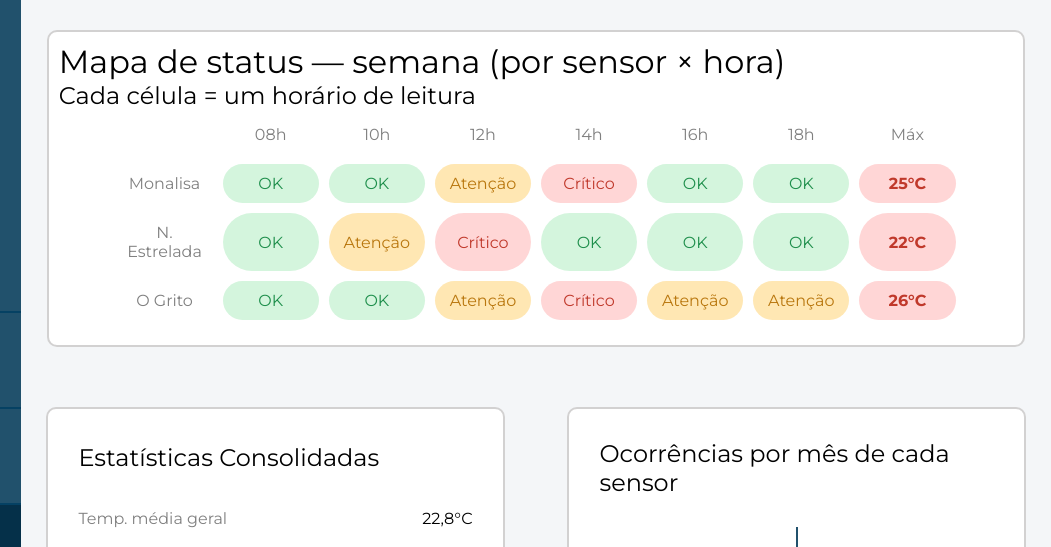
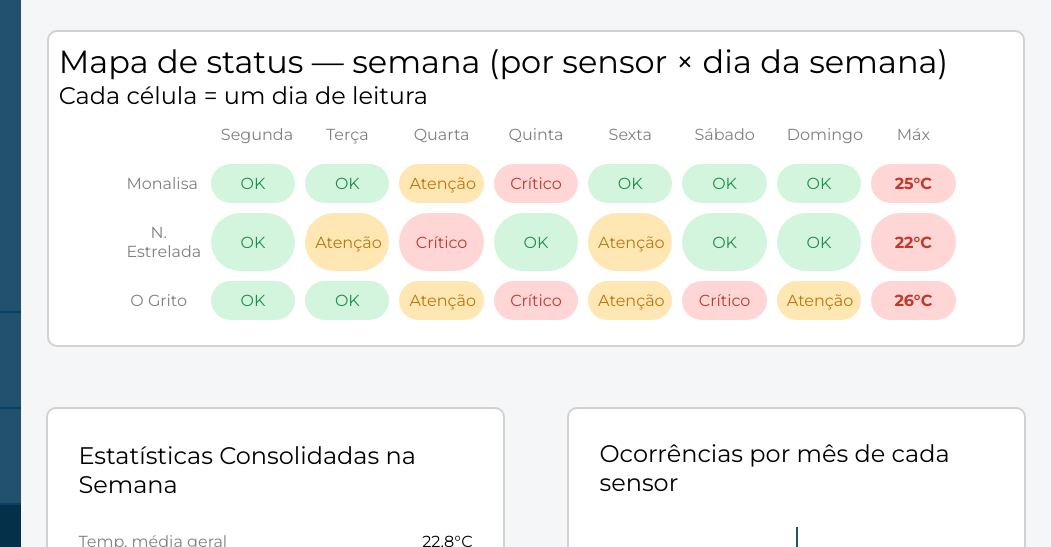
Before and after one commit to Thermus-project-PI/Site-Institucional, a website: page src/dashboard/relatorios.html in a window 1280 px wide. Shown: the top 547 px of the page, 229-1280 px from the left. Drawn offline with Linux system fonts and the light colour scheme.

Commit message:
fix: Atualizacao de informacoes na pagina sensores e relatorios

```diff
--- a/src/dashboard/relatorios.html
+++ b/src/dashboard/relatorios.html
@@ -44,19 +44,20 @@
         <div class="big-container">
             <div class="caixote1">
                 <div class="topo">
-                    <h1>Mapa de status — semana (por sensor × hora)</h1>
-                    <h2>Cada célula = um horário de leitura</h2>
+                    <h1>Mapa de status — semana (por sensor × dia da semana)</h1>
+                    <h2>Cada célula = um dia de leitura</h2>
                 </div>
                 <div class="fundo">
                     <table>
                         <tr>
                             <th></th>
-                            <th>08h</th>
-                            <th>10h</th>
-                            <th>12h</th>
-                            <th>14h</th>
-                            <th>16h</th>
-                            <th>18h</th>
+                            <th>Segunda</th>
+                            <th>Terça</th>
+                            <th>Quarta</th>
+                            <th>Quinta</th>
+                            <th>Sexta</th>
+                            <th>Sábado</th>
+                            <th>Domingo</th>
                             <th>Máx</th>
                         </tr>
                         <tr>
@@ -67,14 +68,17 @@
                             <td class="risco">Crítico</td>
                             <td class="ok">OK</td>
                             <td class="ok">OK</td>
+                            <td class="ok">OK</td>
                             <td class="temp">25°C</td>
                         </tr>
+
                         <tr>
                             <td class="titulo_tb">N. Estrelada</td>
                             <td class="ok">OK</td>
                             <td class="atencao">Atenção</td>
                             <td class="risco">Crítico</td>
                             <td class="ok">OK</td>
+                            <td class="atencao">Atenção</td>
                             <td class="ok">OK</td>
                             <td class="ok">OK</td>
                             <td class="temp">22°C</td>
@@ -86,6 +90,7 @@
                             <td class="atencao">Atenção</td>
                             <td class="risco">Crítico</td>
                             <td class="atencao">Atenção</td>
+                            <td class="risco">Crítico</td>
                             <td class="atencao">Atenção</td>
                             <td class="temp">26°C</td>
                         </tr>
@@ -94,7 +99,7 @@
             </div>
             <div class="caixote2">
                 <div class="subcaixote">
-                    <h2>Estatísticas Consolidadas</h2>
+                    <h2>Estatísticas Consolidadas na Semana</h2>
                     <div class="subcaixote_texto">
                         <p style="color: grey;" >Temp. média geral</p>
                         <p>22,8°C</p>
```
Also changed, not shown: src/dashboard/sensores.html (+3 -3 lines).
